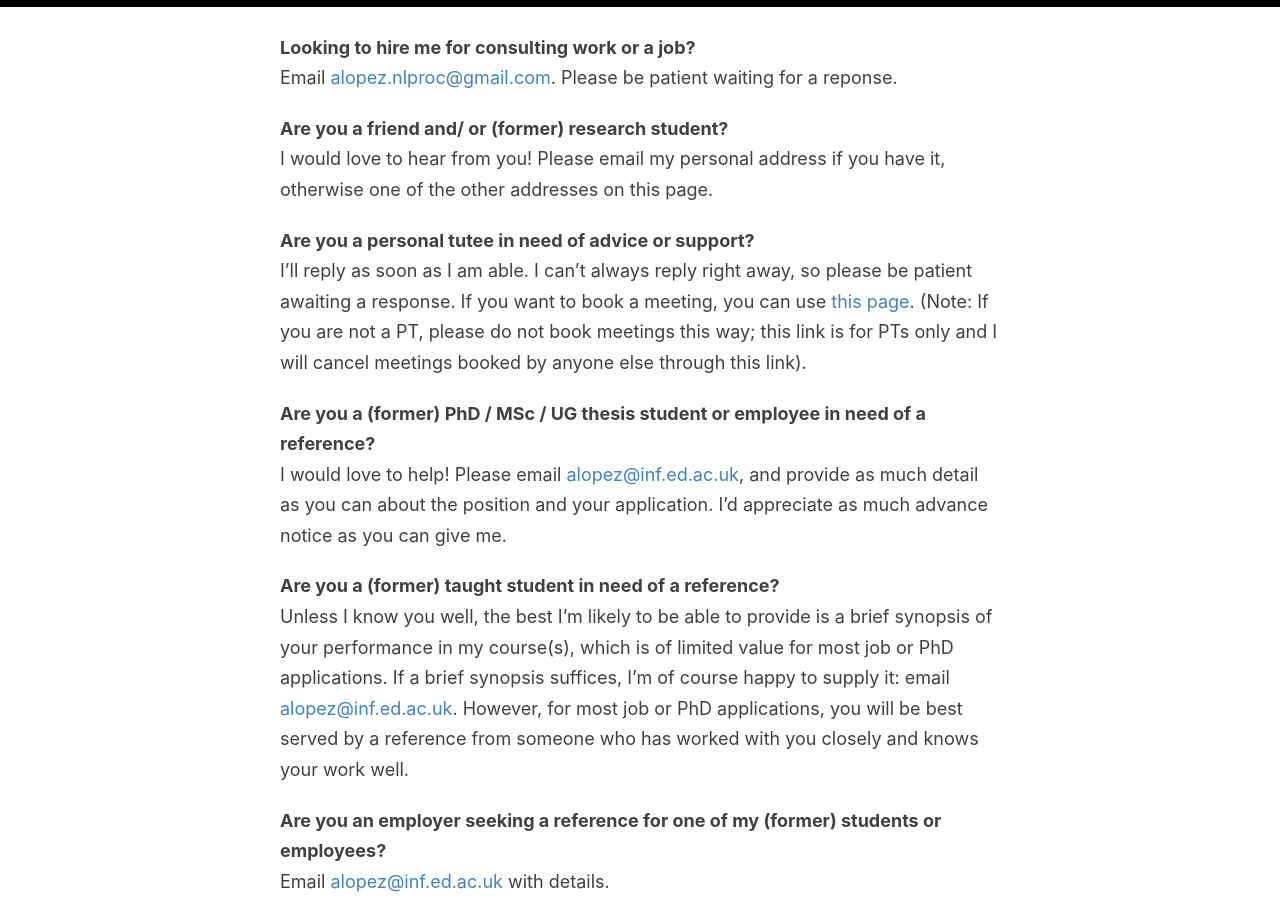
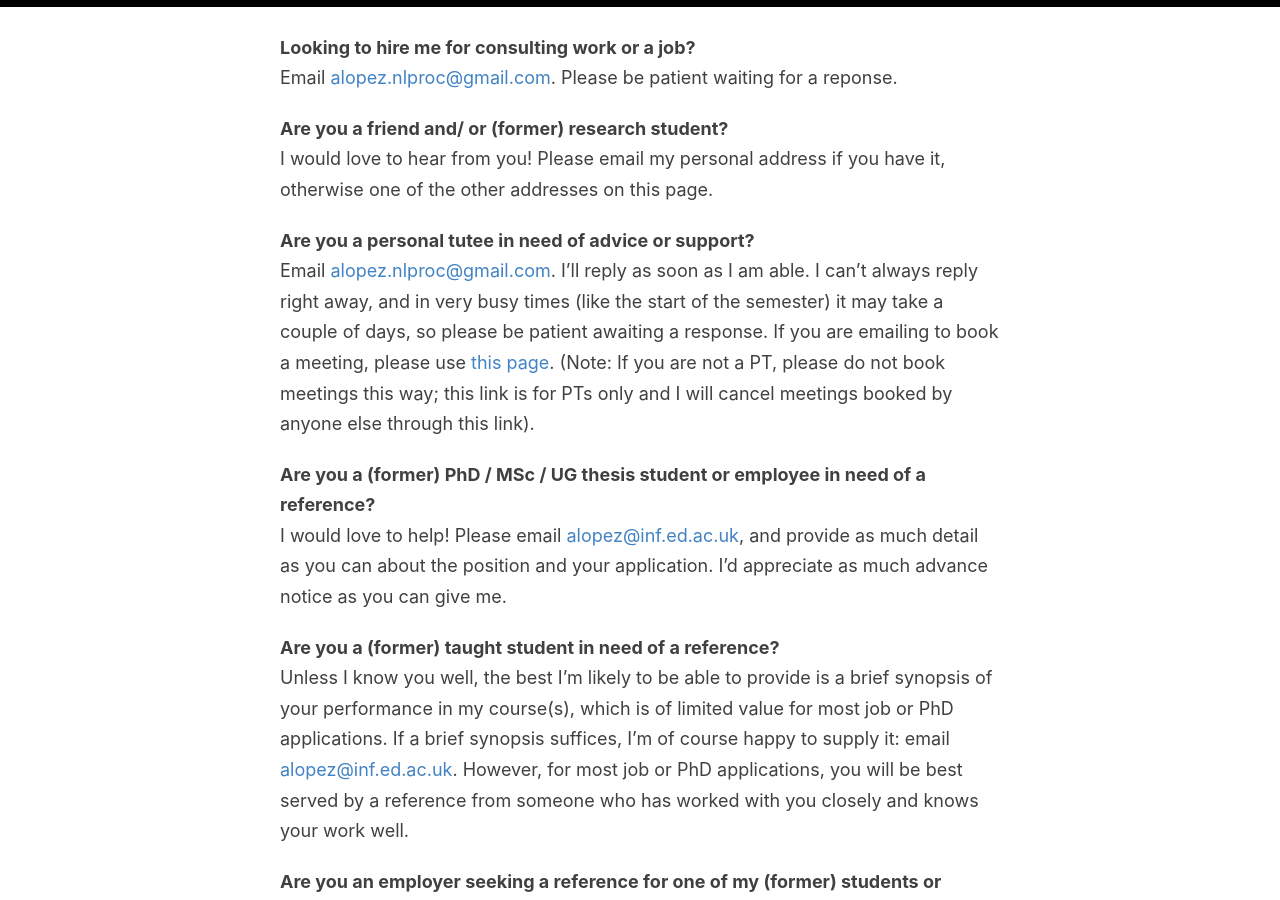
Before and after one commit to alopez/alopez.github.com, a Jekyll site: the page built from email.md, in a window 1280 px wide and 900 px high, scrolled down 327 px. Built offline with Jekyll 4.4.1, drawn with Linux system fonts in a browser that asks for light colours; some web fonts are replaced.

Commit message:
Update email.md

```diff
--- a/email.md
+++ b/email.md
@@ -19,8 +19,10 @@ Are you a friend and/ or (former) research student?
   on this page.
 
 Are you a personal tutee in need of advice or support?
-: I'll reply as soon as I am able. I can't always reply right away,
-  so please be patient awaiting a response. If you want to book a meeting, you can use
+: Email <alopez.nlproc@gmail.com>. I'll reply as soon as I am able.
+  I can't always reply right away, and in very busy times (like the start of the semester)
+  it may take a couple of days,
+  so please be patient awaiting a response. If you are emailing to book a meeting, please use
   [this page](https://calendly.com/adamlopez/pt/). (Note: If you are not a PT,
   please do not book meetings this way; this link is for PTs only and I will cancel
   meetings booked by anyone else through this link).
```
